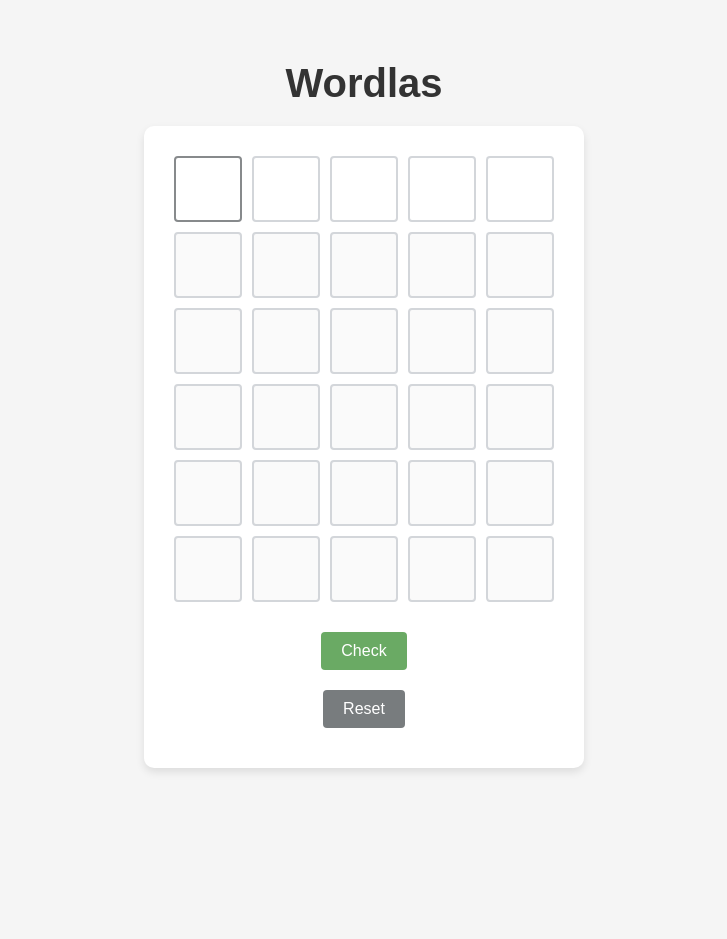
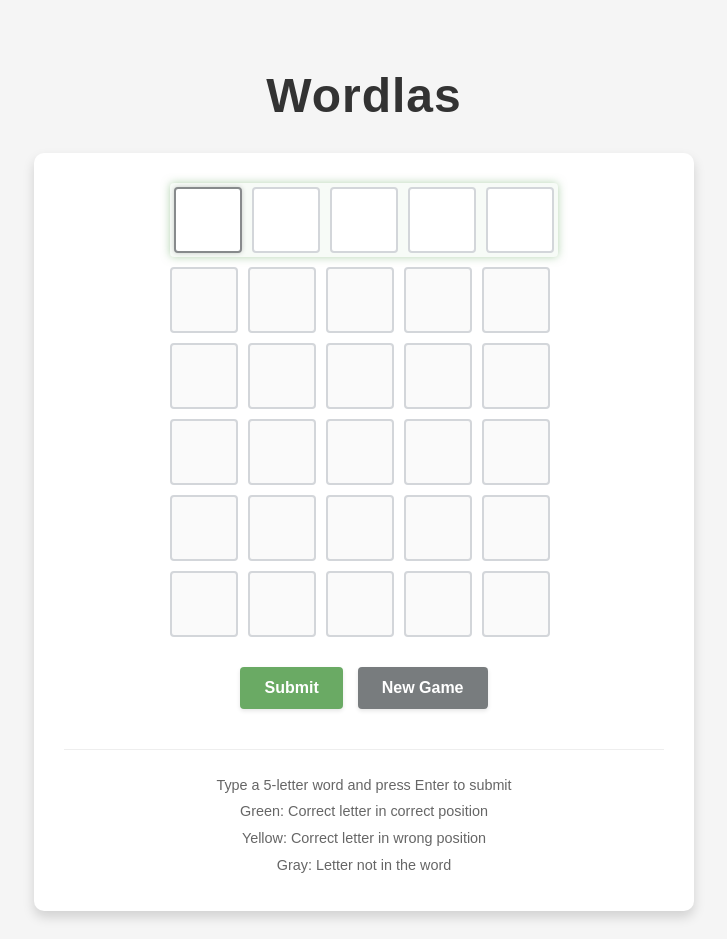
Before and after one commit to MikeSoroka/wordlas, a Django app: page / in a window 1280 px wide. Shown: the whole page, without its empty margins (276-1003 px from the left). Before the commit the page ends 772 px from the top, so only its background shows below. Run offline with Django 4.2, Linux system fonts and the light colour scheme.

Commit message:
Grid functionality expansion.

```diff
--- a/project/main/static/css/styles.css
+++ b/project/main/static/css/styles.css
@@ -1,16 +1,19 @@
 body {
-    font-family: Arial, sans-serif;
+    font-family: 'Arial', sans-serif;
     display: flex;
     flex-direction: column;
     align-items: center;
     background-color: #f5f5f5;
     padding: 20px;
+    color: #333;
 }
 
 h2 {
-    margin-bottom: 20px;
-    font-size: 2.5rem;
+    margin-bottom: 30px;
+    font-size: 3rem;
     color: #333;
+    font-weight: bold;
+    letter-spacing: 1px;
 }
 
 #game-container {
@@ -20,14 +23,16 @@ h2 {
     background-color: white;
     padding: 30px;
     border-radius: 10px;
-    box-shadow: 0 4px 8px rgba(0, 0, 0, 0.1);
+    box-shadow: 0 6px 12px rgba(0, 0, 0, 0.15);
+    max-width: 600px;
+    width: 100%;
 }
 
 #word-grid {
     display: flex;
     flex-direction: column;
     gap: 10px;
-    margin-bottom: 20px;
+    margin-bottom: 30px;
 }
 
 .row {
@@ -45,31 +50,48 @@ h2 {
     text-align: center;
     text-transform: uppercase;
     caret-color: transparent;
+    transition: all 0.2s ease;
 }
 
 .letter-cell:focus {
     outline: none;
     border-color: #878a8c;
+    box-shadow: 0 0 5px rgba(0, 0, 0, 0.2);
 }
 
 .letter-cell:disabled {
     cursor: not-allowed;
 }
 
+.button-container {
+    display: flex;
+    gap: 15px;
+    margin-bottom: 20px;
+}
+
 button {
-    margin: 10px;
-    padding: 10px 20px;
+    margin: 0;
+    padding: 12px 24px;
     font-size: 1rem;
+    font-weight: bold;
     border: none;
     border-radius: 4px;
     background-color: #6aaa64;
     color: white;
     cursor: pointer;
-    transition: background-color 0.3s;
+    transition: all 0.3s ease;
+    box-shadow: 0 2px 4px rgba(0, 0, 0, 0.1);
 }
 
 button:hover {
     background-color: #538d4e;
+    transform: translateY(-2px);
+    box-shadow: 0 4px 8px rgba(0, 0, 0, 0.15);
+}
+
+button:active {
+    transform: translateY(0);
+    box-shadow: 0 2px 4px rgba(0, 0, 0, 0.1);
 }
 
 #reset-grid-btn {
@@ -81,11 +103,35 @@ button:hover {
 }
 
 .win-message {
-    font-size: 1.5rem;
+    font-size: 1.8rem;
     font-weight: bold;
     color: #6aaa64;
     margin-top: 20px;
     text-align: center;
+    padding: 10px 20px;
+    border-radius: 4px;
+    background-color: rgba(106, 170, 100, 0.1);
+    animation: fadeIn 1s;
+}
+
+.instructions {
+    margin-top: 20px;
+    font-size: 0.9rem;
+    color: #666;
+    text-align: center;
+    line-height: 1.5;
+    border-top: 1px solid #eee;
+    padding-top: 20px;
+    width: 100%;
+}
+
+.instructions p {
+    margin: 5px 0;
+}
+
+@keyframes fadeIn {
+    from { opacity: 0; }
+    to { opacity: 1; }
 }
 
 /* Animation for invalid word */
--- a/project/main/static/js/word-grid.js
+++ b/project/main/static/js/word-grid.js
@@ -162,6 +162,16 @@ function displayWinMessage() {
     message.classList.add("win-message");
     message.textContent = "Congratulations! You won!";
     document.getElementById("game-container").appendChild(message);
+
+    // Disable all inputs when game is won
+    const allInputs = document.querySelectorAll('.letter-cell');
+    allInputs.forEach(input => {
+        input.disabled = true;
+    });
+
+    // Visual effect for winning
+    const currentRow = document.getElementsByClassName("row")[currRow];
+    currentRow.classList.add("winning-row");
 }
 
 function displayLoseMessage() {
@@ -170,6 +180,12 @@ function displayLoseMessage() {
     message.style.color = "#d3112d";
     message.textContent = `Game over. The word was: ${wordOfDay}`;
     document.getElementById("game-container").appendChild(message);
+
+    // Disable all inputs when game is lost
+    const allInputs = document.querySelectorAll('.letter-cell');
+    allInputs.forEach(input => {
+        input.disabled = true;
+    });
 }
 
 function countLetters(word) {
@@ -192,6 +208,8 @@ function colorWordHints(inputs, userWord) {
     for (let i = 0; i < gridSize.letters; i++) {
         if (userWord[i] === wordOfDay[i] && letters[userWord[i]] > 0) {
             inputs[i].style.backgroundColor = rightPlaceColor;
+            inputs[i].style.color = "white";
+            inputs[i].style.borderColor = rightPlaceColor;
             letters[userWord[i]]--;
             rightIndices.push(i);
         }
@@ -203,9 +221,13 @@ function colorWordHints(inputs, userWord) {
 
         if (wordOfDay.includes(userWord[i]) && letters[userWord[i]] > 0) {
             inputs[i].style.backgroundColor = includesColor;
+            inputs[i].style.color = "white";
+            inputs[i].style.borderColor = includesColor;
             letters[userWord[i]]--;
         } else {
             inputs[i].style.backgroundColor = defaultColor;
+            inputs[i].style.color = "white";
+            inputs[i].style.borderColor = defaultColor;
         }
         inputs[i].disabled = true;
     }
--- a/project/main/templates/index.html
+++ b/project/main/templates/index.html
@@ -11,13 +11,20 @@
     </head>
 
     <body>
-        <h2> Wordlas </h2>
+        <h2>Wordlas</h2>
 
-        <!-- It needs proper styling -->
         <div id="game-container">
             <div id="word-grid"></div>
-            <button id="check-word-btn">Check</button>
-            <button id="reset-grid-btn">Reset</button>
+            <div class="button-container">
+                <button id="check-word-btn">Submit</button>
+                <button id="reset-grid-btn">New Game</button>
+            </div>
+            <div class="instructions">
+                <p>Type a 5-letter word and press Enter to submit</p>
+                <p>Green: Correct letter in correct position</p>
+                <p>Yellow: Correct letter in wrong position</p>
+                <p>Gray: Letter not in the word</p>
+            </div>
         </div>
 
         <!-- This is the place for JS scripts -->
```
Also changed, not shown: other parts of project/main/static/css/styles.css (+41 -0 lines).
